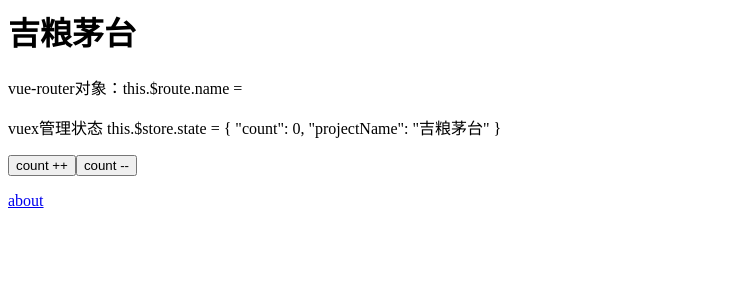
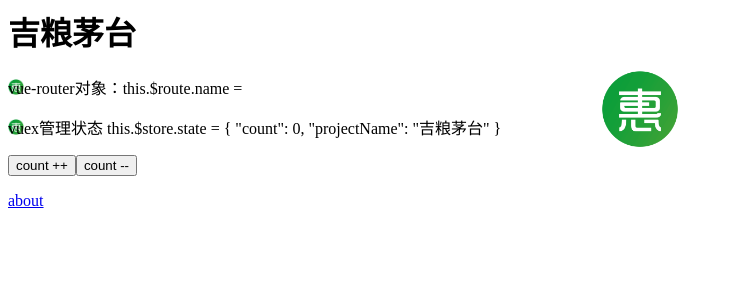
Before and after one commit to r0o0en/maotai-vue, a Vue app: page / in a window 1280 px wide. Shown: the top 300 px of the page, without its empty margins (0-733 px from the left). Built offline with nearby package versions, Linux system fonts and the light colour scheme.

Commit message:
1、图片处理：file-loader url-loader 处理样式中的图片 2、.vue文件书写less编辑器报错：增加 type="text/less"

```diff
--- a/package.json
+++ b/package.json
@@ -18,6 +18,7 @@
     "css-loader": "^0.28.9",
     "ejs-compiled-loader": "^1.1.0",
     "extract-text-webpack-plugin": "^3.0.2",
+    "file-loader": "^1.1.11",
     "html-webpack-plugin": "^2.30.1",
     "less": "^2.7.3",
     "less-loader": "^4.0.5",
@@ -25,6 +26,7 @@
     "postcss-loader": "^2.1.0",
     "style-loader": "^0.20.1",
     "uglifyjs-webpack-plugin": "^1.2.3",
+    "url-loader": "^1.0.1",
     "vue": "^2.5.13",
     "vue-loader": "^14.1.1",
     "vue-router": "^2.3.1",
--- a/src/App.vue
+++ b/src/App.vue
@@ -22,6 +22,17 @@
     }
 </script>
 
-<style scoped>
-
+<style scoped lang="less" type="text/less">
+    #app{
+        background-image: url("assets/logo.png");
+        background-repeat: no-repeat;
+        background-position: center;
+        background-size: 80px auto;
+        p{
+            background-image: url("assets/logo.png");
+            background-repeat: no-repeat;
+            background-position: left center;
+            background-size: 16px auto;
+        }
+    }
 </style>
--- a/webpack.config.js
+++ b/webpack.config.js
@@ -134,6 +134,17 @@ modules.module.rules = [
             ]
         })
     }
+    ,{
+        test: /\.(png|jpg|gif)$/,
+        use: [
+            {
+                loader: 'url-loader',
+                options: {
+                    limit: 8192
+                }
+            }
+        ]
+    }
 ];
 
 /*=====================
```
Also changed, not shown: src/assets/logo.png (added), 1 other file (tests, documents, lock files or other folders).
